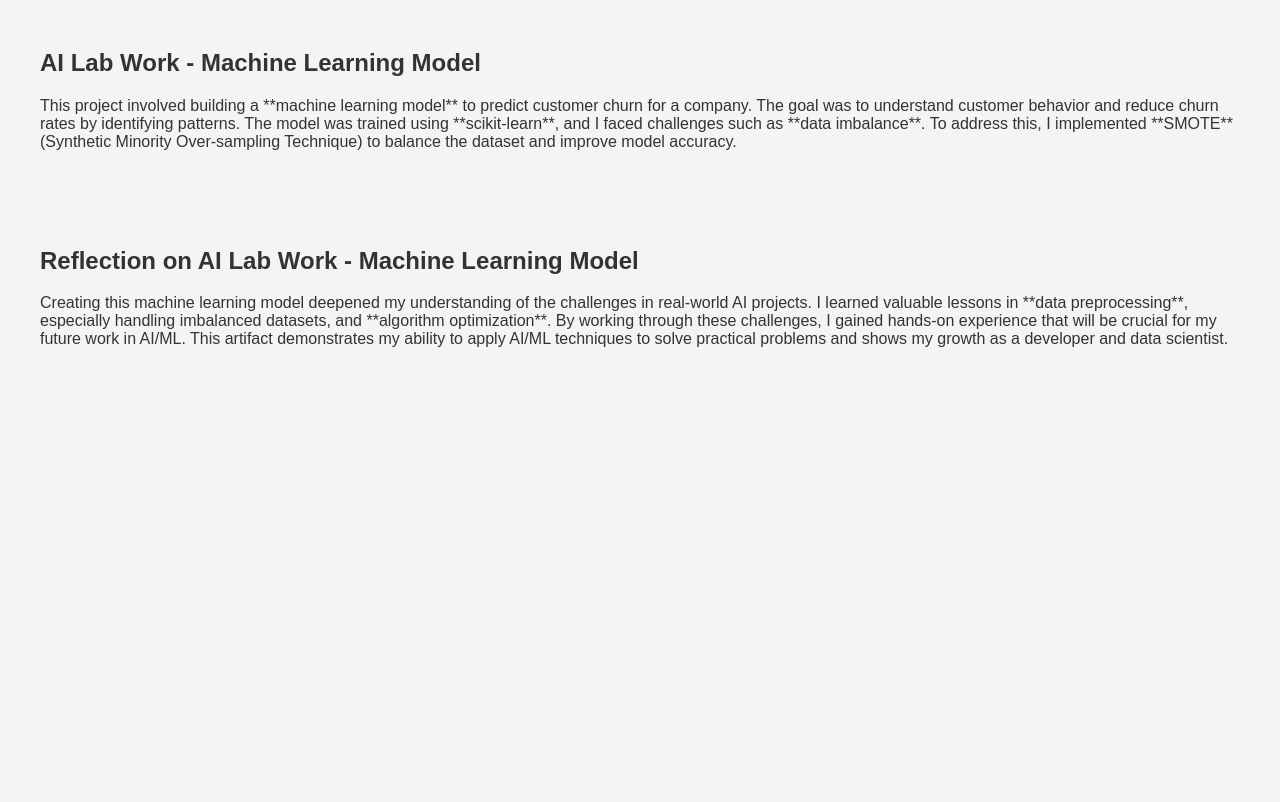
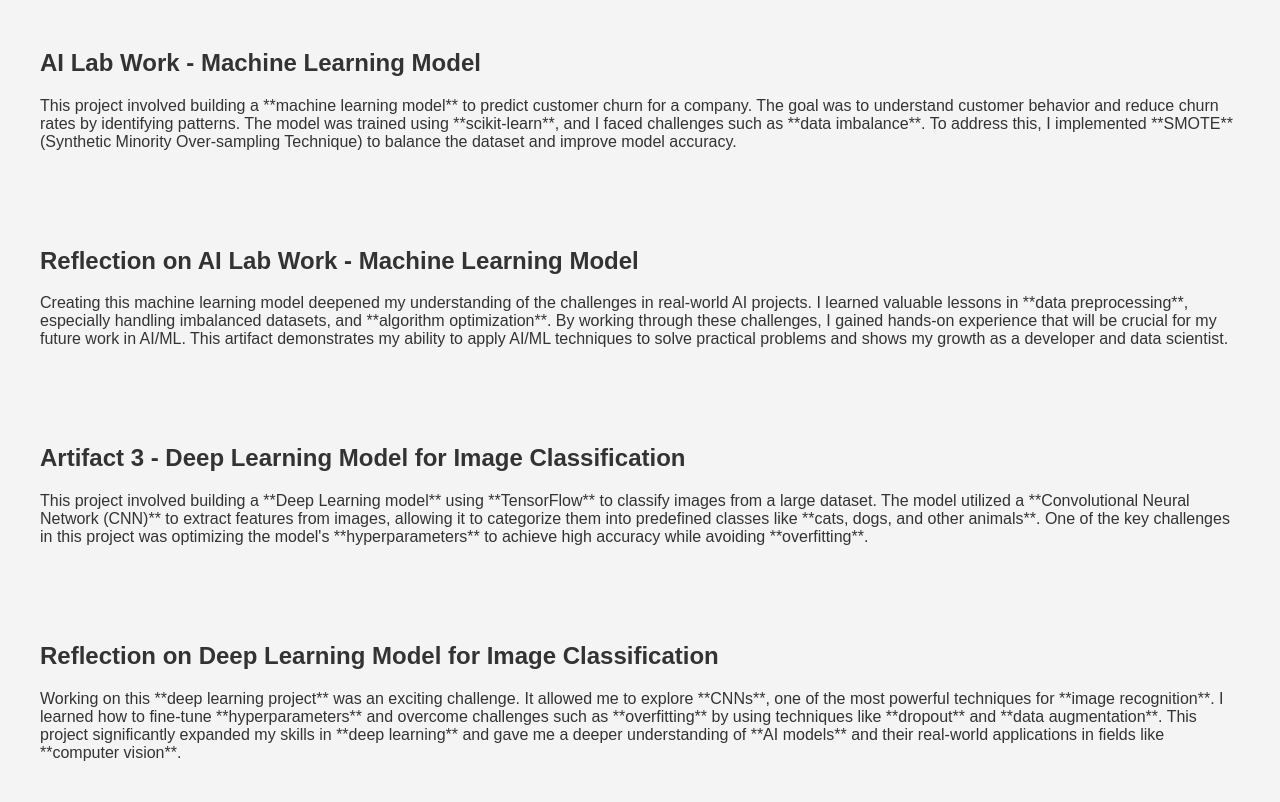
Before and after one commit to Naveenpaulkolli/portfolio2, a plain HTML site: page index.html in a window 1280 px wide. Shown: the part 828-1630 px from the top of the page. Before the commit the page ends 1232 px from the top, so only its background shows below. Drawn offline with Linux system fonts and the light colour scheme.

Commit message:
Update index.html

```diff
--- a/index.html
+++ b/index.html
@@ -80,3 +80,11 @@
   <h2>Reflection on AI Lab Work - Machine Learning Model</h2>
   <p>Creating this machine learning model deepened my understanding of the challenges in real-world AI projects. I learned valuable lessons in **data preprocessing**, especially handling imbalanced datasets, and **algorithm optimization**. By working through these challenges, I gained hands-on experience that will be crucial for my future work in AI/ML. This artifact demonstrates my ability to apply AI/ML techniques to solve practical problems and shows my growth as a developer and data scientist.</p>
 </section>
+<section>
+  <h2>Artifact 3 - Deep Learning Model for Image Classification</h2>
+  <p>This project involved building a **Deep Learning model** using **TensorFlow** to classify images from a large dataset. The model utilized a **Convolutional Neural Network (CNN)** to extract features from images, allowing it to categorize them into predefined classes like **cats, dogs, and other animals**. One of the key challenges in this project was optimizing the model's **hyperparameters** to achieve high accuracy while avoiding **overfitting**.</p>
+</section>
+<section>
+  <h2>Reflection on Deep Learning Model for Image Classification</h2>
+  <p>Working on this **deep learning project** was an exciting challenge. It allowed me to explore **CNNs**, one of the most powerful techniques for **image recognition**. I learned how to fine-tune **hyperparameters** and overcome challenges such as **overfitting** by using techniques like **dropout** and **data augmentation**. This project significantly expanded my skills in **deep learning** and gave me a deeper understanding of **AI models** and their real-world applications in fields like **computer vision**.</p>
+</section>
```
